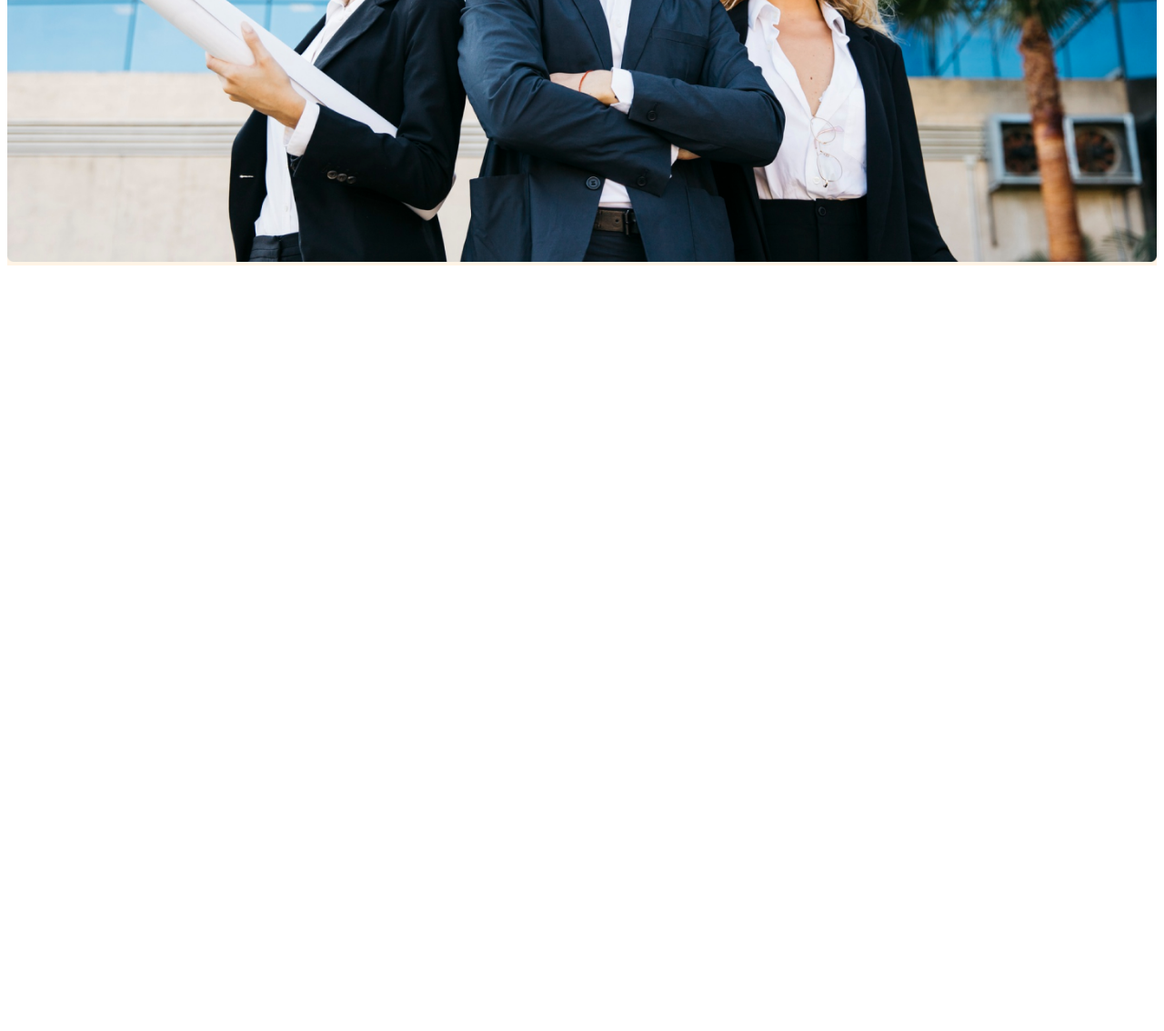
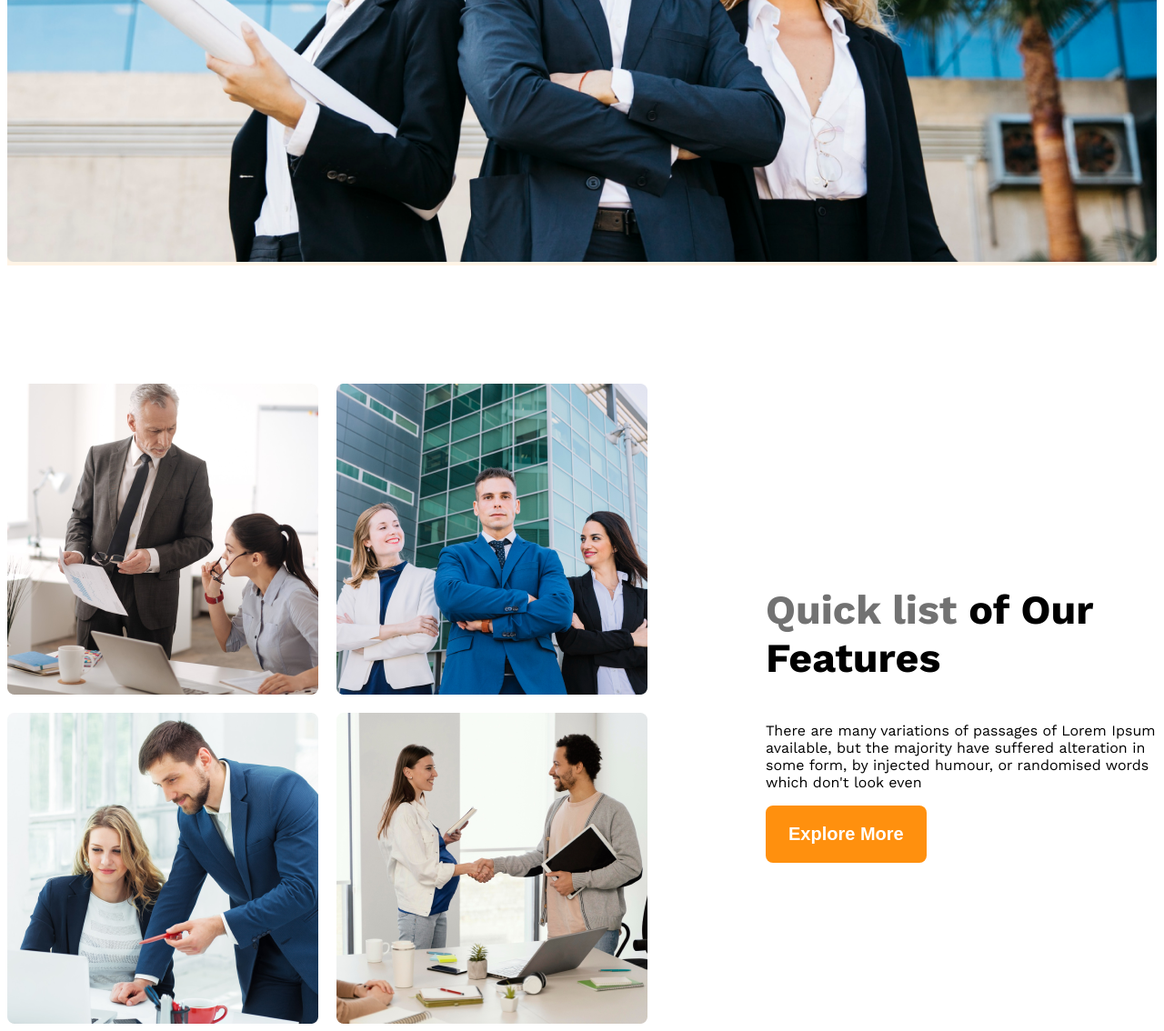
Before and after one commit to mdmehedihasan12/G3-Architects, a plain HTML site: page index.html in a window 1280 px wide. Shown: the part 892-2026 px from the top of the page at 91% size. Before the commit the page ends 1192 px from the top, so only its background shows below. Drawn offline with nearby package versions, Linux system fonts and the light colour scheme.

Commit message:
main work start section one created

```diff
--- a/index.html
+++ b/index.html
@@ -27,7 +27,19 @@
         </div>
     </header>
     <main>
-
+        <section class="teams display-flex">
+            <div class="team-img-container">
+                <img src="images/team1.png" alt="two architect discussing about design">
+                <img src="images/team2.png" alt="">
+                <img src="images/team3.png" alt="">
+                <img src="images/team4.png" alt="">
+            </div>
+            <div class="our-features">
+                <h3 class="feature-title"><span id="quick-list " class="text-light-gray">Quick list</span> <span>of Our</span> <br> <span>Features</span></h3>
+                <p class="feature-describtion">There are many variations of passages of Lorem Ipsum available, but the majority have suffered alteration in some form, by injected humour, or randomised words which don't look even</p>
+                <button class="btn-primary">Explore More</button>
+            </div>
+        </section>
     </main>
     <footer>
 
--- a/style.css
+++ b/style.css
@@ -32,6 +32,13 @@
     font-weight: 600;
     border-radius: 8px;
     border: none;
+}
+main{
+    max-width: 1440px;
+    margin: 0 auto;
+}
+main > section{
+    margin-top: 130px;
 }
 /* header styles */
 
@@ -74,6 +81,28 @@
 .banner-image{
     width: 100%;
 }
+
+/* team and feature relatate style  */
+.teams{
+    align-items: center;
+}
+.team-img-container{
+    display: grid;
+    grid-template-columns: repeat(2, 1fr);
+    gap: 20px;
+}
+
+.our-features{
+    margin-left: 130px;
+    max-width: 530px;
+}
+.feature-title{
+    font-size: 2.8rem;
+    font-weight: 700;
+}
+#quick-list{
+    font-weight: 500;
+}
 /* responsive media query */
 @media screen and (max-width:576px) {
     .navbar, .nav-links{
```
